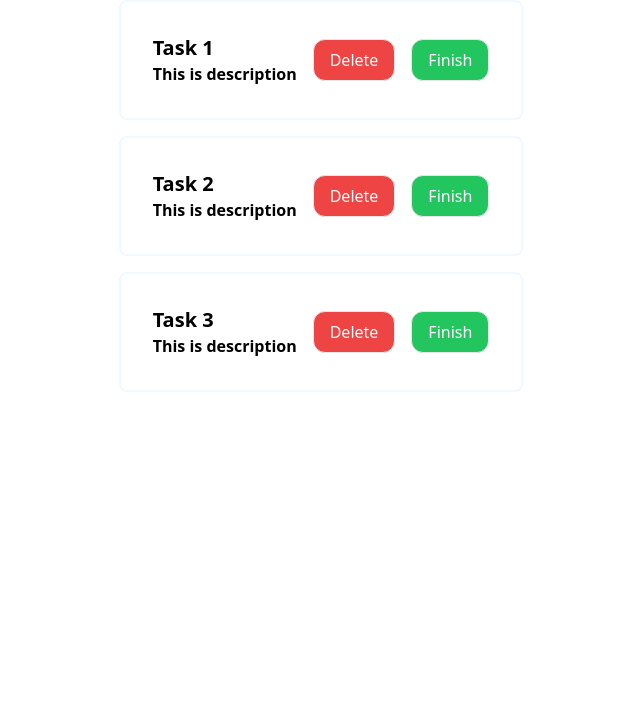
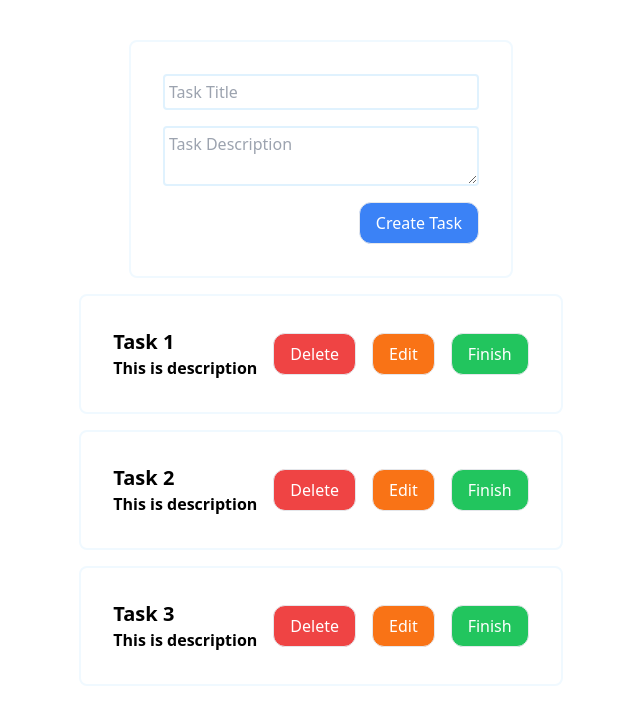
Before and after one commit to corlys/02sprintasia_fe, a React (Vite) app: page / in a window 1280 px wide. Shown: the top 724 px of the page, without its empty margins (319-959 px from the left). Built offline with nearby package versions, Linux system fonts and the light colour scheme.

Commit message:
feat: create task form

```diff
--- a/src/App.tsx
+++ b/src/App.tsx
@@ -19,7 +19,20 @@ function App() {
 
   return (
     <>
-      <div className="flex flex-col gap-4 items-center justify-center">
+      <div className="flex flex-col gap-4 items-center justify-center mt-10">
+        <div className="min-w-96 border-2 border-sky-50 rounded-lg flex flex-col items-start justify-between p-8 gap-4">
+          <input
+            className="border-2 border-sky-100 rounded p-1 w-full"
+            placeholder="Task Title"
+          />
+          <textarea
+            className="border-2 border-sky-100 rounded p-1 w-full"
+            placeholder="Task Description"
+          />
+          <button className="px-4 py-2 border rounded-xl bg-blue-500 hover:bg-blue-400 text-white self-end">
+            Create Task
+          </button>
+        </div>
         {lists.map((list) => (
           <div
             className="border-2 border-sky-50 rounded-lg flex flex-row items-center justify-between p-8 gap-4"
@@ -32,6 +45,9 @@ function App() {
             <button className="px-4 py-2 border rounded-xl bg-red-500 hover:bg-red-400 text-white">
               Delete
             </button>
+            <button className="px-4 py-2 border rounded-xl bg-orange-500 hover:bg-orange-400 text-white">
+              Edit
+            </button>
             <button className="px-4 py-2 border rounded-xl bg-green-500 hover:bg-green-400 text-white">
               Finish
             </button>
```
